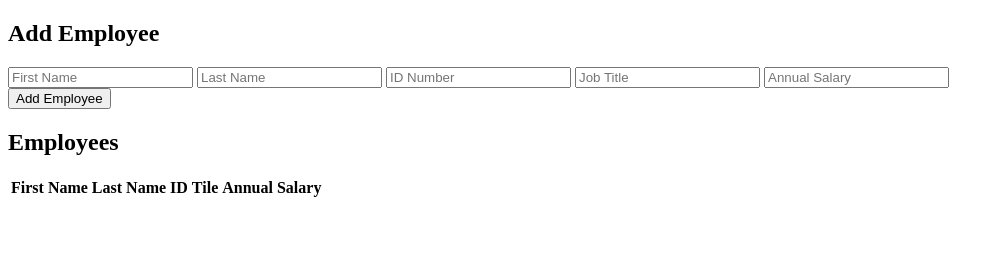
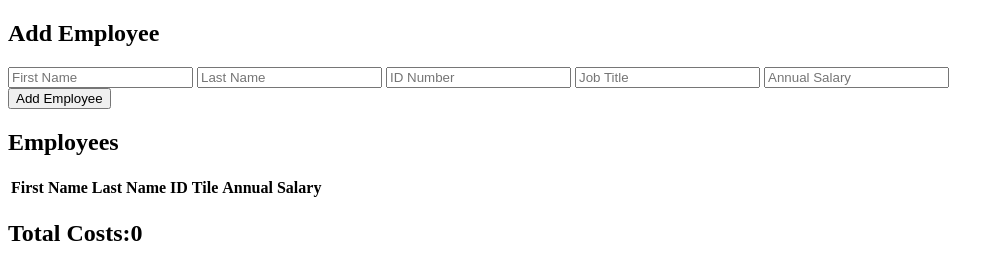
Before and after one commit to MariaIsabelG/weekend-jquery-salary-calculator, a plain HTML site: page index.html in a window 1280 px wide. Shown: the whole page, without its empty margins (0-1004 px from the left). Drawn offline with Linux system fonts and the light colour scheme.

Commit message:
added total cost

```diff
--- a/index.html
+++ b/index.html
@@ -33,17 +33,10 @@
                 </tr>
             </thead>
             <tbody>
-
+                <!--added rows and delete button go here-->
             </tbody>
-
-
-
-
-
-
-
-
         </table>
+        <h2 id="Total">Total Costs:<span>0</span></h2>
 
 
 
```
